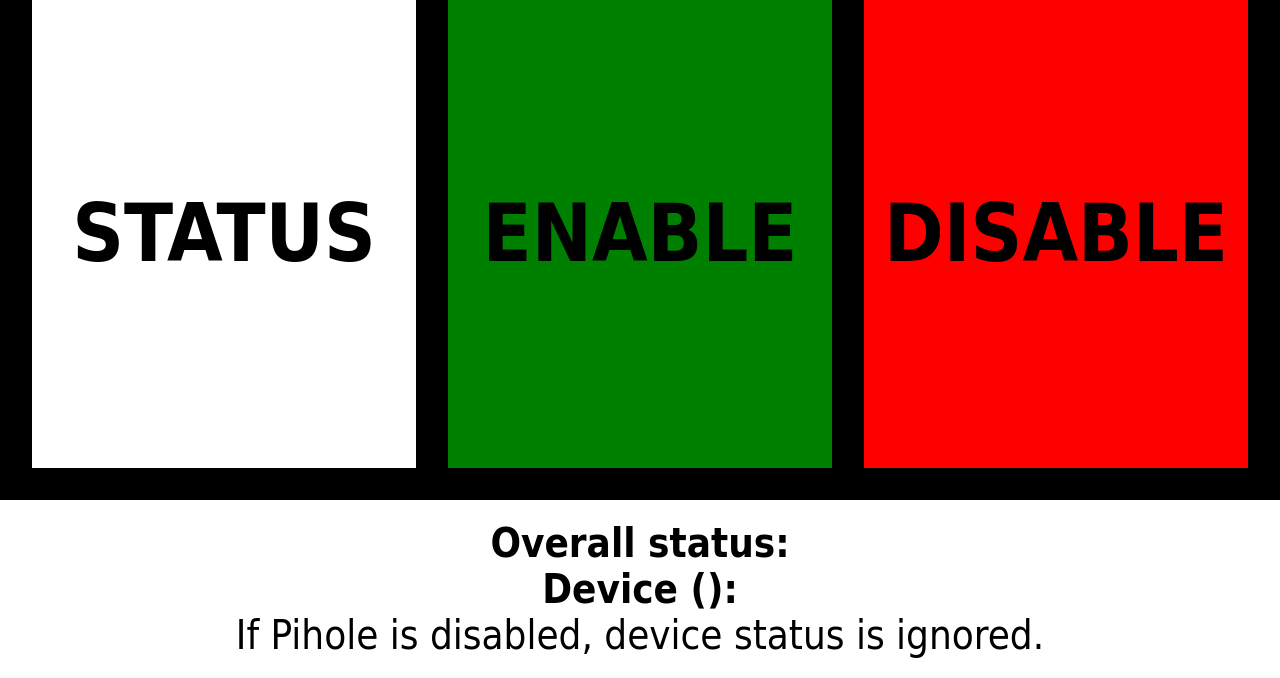
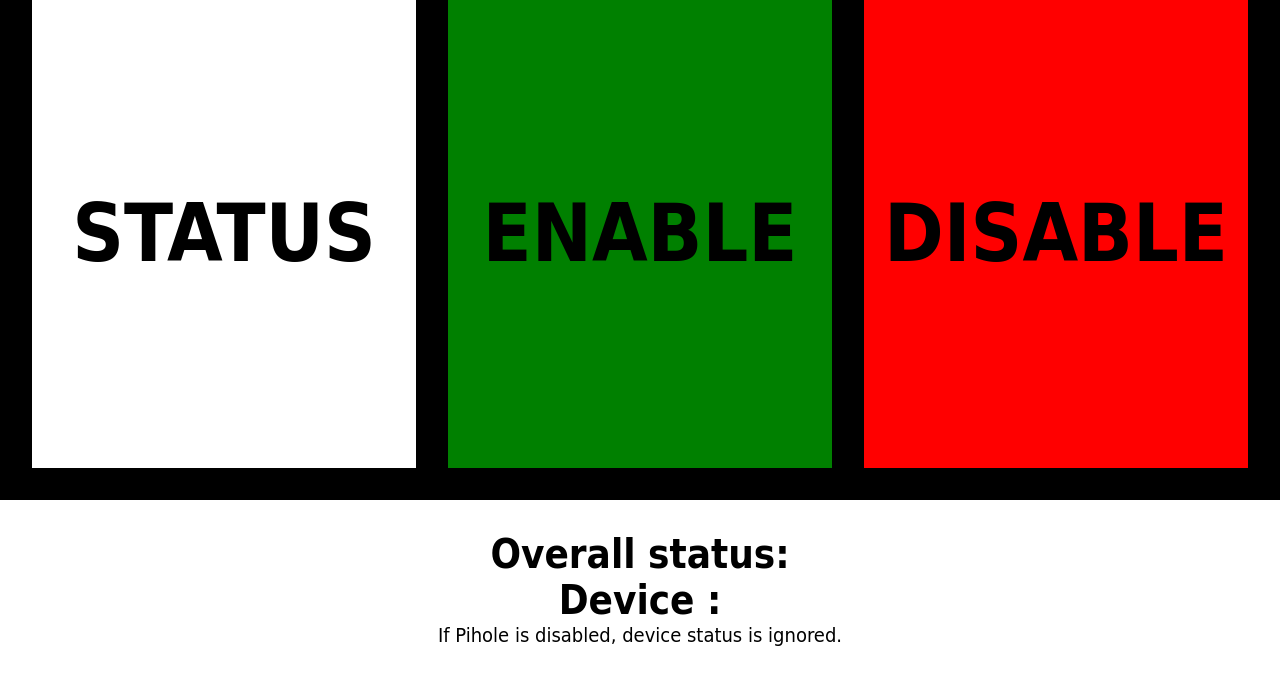
Before and after one commit to Anski-D/pihole-disable, a Python web app: template pihole_disable/templates/index.html in a window 1280 px wide. Shown: the part 122-800 px from the top of the page. Run offline with Jinja, Linux system fonts and the light colour scheme; the template is opened without the code that fills it, so the values that code supplies are empty.

Commit message:
Improve styling of some text to improve fit on page

```diff
--- a/pihole_disable/static/pihole_info.js
+++ b/pihole_disable/static/pihole_info.js
@@ -8,11 +8,12 @@ async function fetchResponse(path) {
 
 async function updateIpText() {
     const clientInfo = await fetchResponse(clientPath)
+    const ipText = `(${clientInfo["ip"]})`
 
     let element = document.getElementById("client-ip");
-    if (element) { element.innerText = clientInfo["ip"]; }
+    if (element) { element.innerText = ipText; }
     element = document.getElementById("ip-addr");
-    if (element) { element.value = clientInfo["ip"]; }
+    if (element) { element.value = ipText; }
 }
 
 async function updateStatus(path, timerTextId, statusTextId) {
--- a/pihole_disable/static/styles.css
+++ b/pihole_disable/static/styles.css
@@ -92,6 +92,9 @@ nav menu#menu-disable > li > a {
         color: red;
         text-transform: uppercase;
     }
+    &#info, & #client-ip {
+        font-size: 2.5vh;
+    }
 }
 #form {
     border: 2px solid white;
--- a/pihole_disable/templates/disable.html
+++ b/pihole_disable/templates/disable.html
@@ -24,7 +24,7 @@
             </div>
             <div>
                 <input type="checkbox" id="device" name="device" value="y">
-                <label for="device">This device (<span id="client-ip"></span>) only?</label>
+                <label for="device">This device <span id="client-ip"></span> only?</label>
             </div>
             <input type="hidden" id="ip-addr" name="ip-addr">
         </form>
--- a/pihole_disable/templates/index.html
+++ b/pihole_disable/templates/index.html
@@ -2,7 +2,7 @@
 {% block page_content %}
     <section id="status">
         <p><strong>Overall status:</strong> <span id="status-text-main" class=""></span><span id="timer-text-main"></span></p>
-        <p><strong>Device (<span id="client-ip"></span>):</strong> <span id="status-text-client" class=""></span><span id="timer-text-client"></span></p>
-        <p>If Pihole is disabled, device status is ignored.</p>
+        <p><strong>Device <span id="client-ip"></span>:</strong> <span id="status-text-client" class=""></span><span id="timer-text-client"></span></p>
+        <p id="info">If Pihole is disabled, device status is ignored.</p>
     </section>
 {% endblock %}
```
